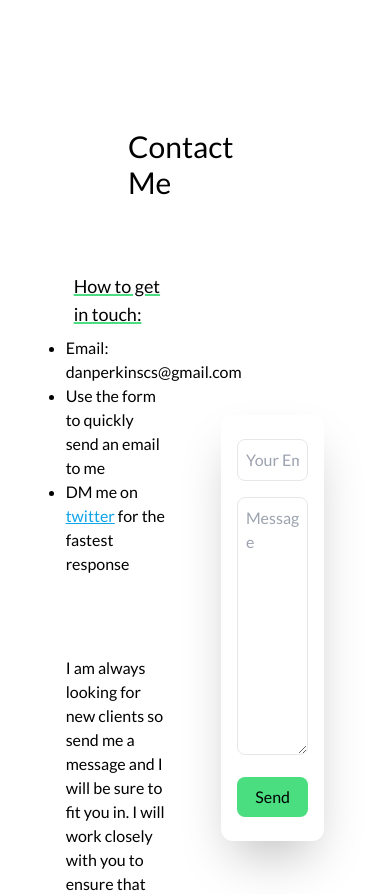
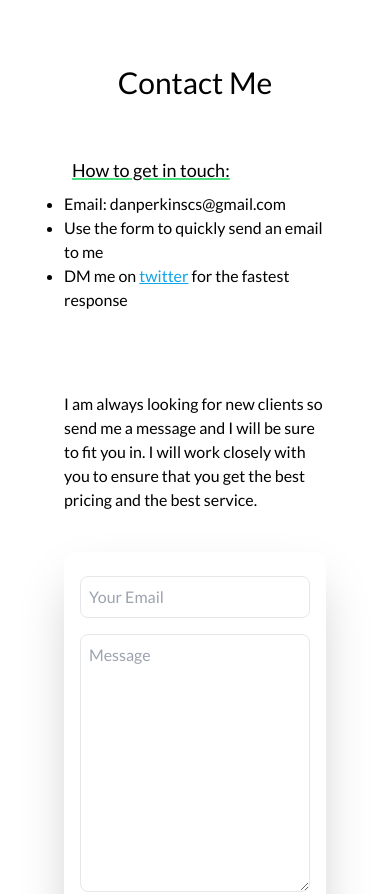
Before and after one commit to Daniel-Perkins/danperkins.dev, a React (Create React App) app: page / in a window 390 px wide. Shown: the part 3100-3994 px from the top of the page. Built offline with nearby package versions, Linux system fonts and the light colour scheme.

Commit message:
Contact Responsive

```diff
--- a/src/components/Contact.tsx
+++ b/src/components/Contact.tsx
@@ -25,11 +25,11 @@
 
   return (
     <div className="flex flex-col items-center m-16">
-      <div className="flex flex-col items-center m-16">
+      <div className="flex flex-col items-center mb-12 md:m-16">
         <h1 className="text-3xl">Contact Me</h1>
       </div>
-      <div className="flex items-center justify-between mx-32">
-        <div className="w-2/5">
+      <div className="flex flex-col items-center justify-center md:justify-around md:flex-row">
+        <div className="md:w-1/3">
           <h3 className="m-2 text-lg underline decoration-green-400 decoration-2">
             How to get in touch:
           </h3>
@@ -50,7 +50,7 @@
             you get the best pricing and the best service.
           </p>
         </div>
-        <div className="w-2/5 p-4 shadow-2xl rounded-xl">
+        <div className="p-4 mt-10 shadow-2xl md:w-1/3 rounded-xl">
           <form onSubmit={sendEmail}>
             <input
               type="email"
```
